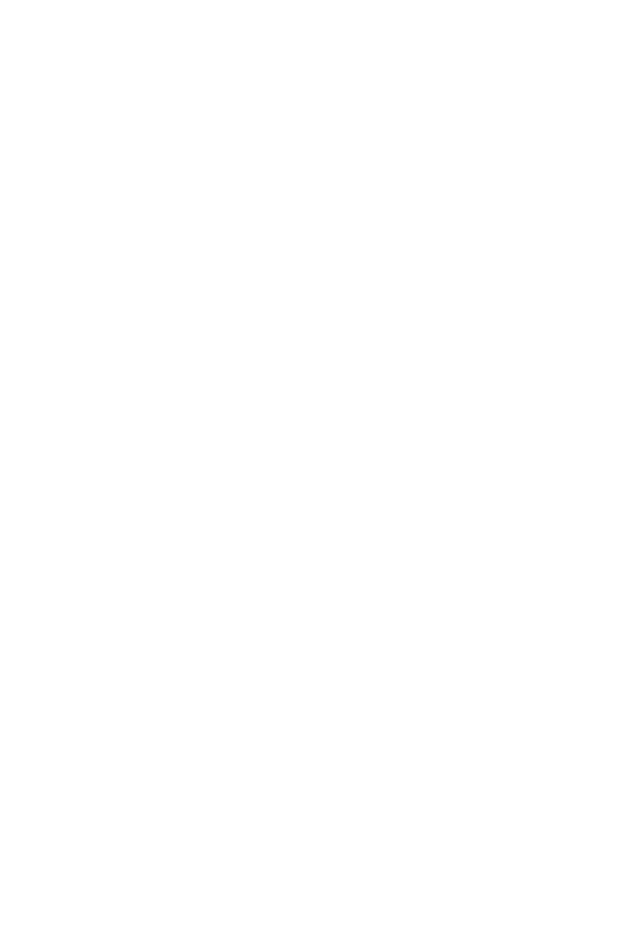
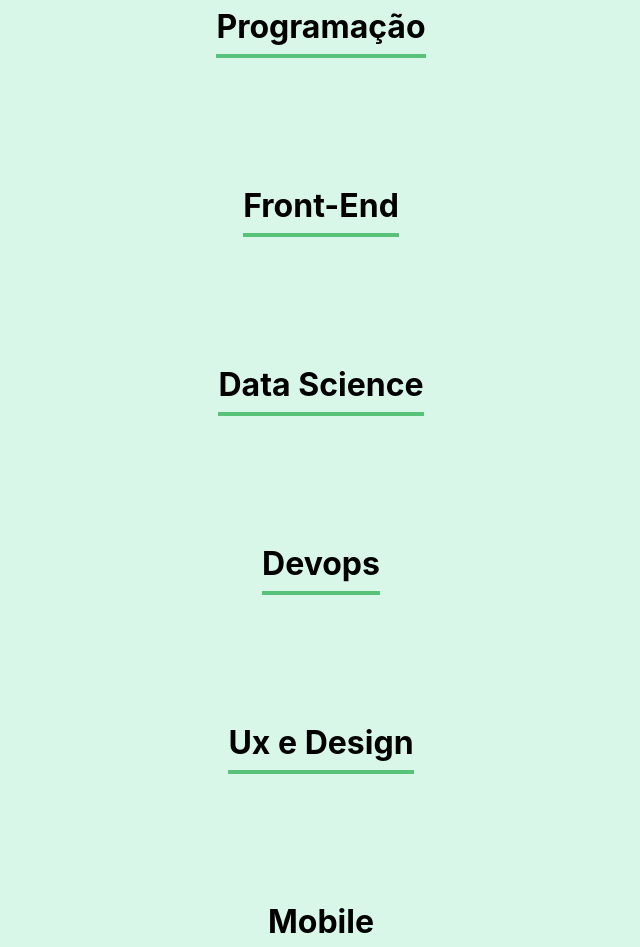
Before and after one commit to TutuSilva/organo, a React (Create React App) app: page / in a window 1280 px wide. Shown: the part 1340-2287 px from the top of the page, without its empty margins (319-959 px from the left). Before the commit the page ends 1283 px from the top, so only its background shows below. Built offline with nearby package versions, Linux system fonts and the light colour scheme; the HTML template or start-up script is replaced by a standard one.

Commit message:
time quyase feito

```diff
--- a/src/App.js
+++ b/src/App.js
@@ -1,16 +1,61 @@
 import { useState } from "react";
 import Banner from "./componentes/Banner/Banner";
 import Formu from "./componentes/form";
+import Time from "./componentes/Times";
 
 function App() {
+  const times = [
+    {
+      nome: "Programação",
+      corPrimaria: "#57c278",
+      corSecundaria: "#d9f7e9",
+    },
+    {
+      nome: "Front-End",
+      corPrimaria: "#82cffa",
+      corSecundaria: "#e8f8ff",
+    },
+    {
+      nome: "Data Science",
+      corPrimaria: "#a6d157",
+      corSecundaria: "#f0f8e2",
+    },
+    {
+      nome: "Devops",
+      corPrimaria: "",
+      corSecundaria: "",
+    },
+    {
+      nome: "Ux e Design ",
+      corPrimaria: "#db6ebf",
+      corSecundaria: "#fae9f5",
+    },
+    {
+      nome: "Mobile ",
+      corPrimaria: "#ffba05",
+      corSecundaria: "#fff5d9",
+    },
+    {
+      nome: "Inovação e Gestão",
+      corPrimaria: "#FF8a29",
+      corSecundaria: "#ffeedf",
+    },
+  ];
   const [colaboradores, setColaboradores] = useState([]);
   const aoNovoColaboradorAdicionado = (colaborador) => {
-    setColaboradores([...colaboradores, colaborador])
+    setColaboradores([...colaboradores, colaborador]);
   };
   return (
     <div className="App">
       <Banner />
-      <Formu aoColaboradorCadastrado={colaborador => aoNovoColaboradorAdicionado(colaborador)} />
+      <Formu
+        aoColaboradorCadastrado={(colaborador) =>
+          aoNovoColaboradorAdicionado(colaborador)
+        }
+      />
+      {times.map((time) => (
+        <Time nome={time.nome} />
+      ))}
     </div>
   );
 }
--- /dev/null
+++ b/src/componentes/Times/index.js
@@ -0,0 +1,10 @@
+import "./time.css";
+
+const Time = (props)=>{
+    return(
+        <section className="time">
+            <h3>{props.nome}</h3>
+        </section>
+    )
+}
+export default Time
--- /dev/null
+++ b/src/componentes/Times/time.css
@@ -0,0 +1,11 @@
+.time {
+  text-align: center;
+  padding: 32px;
+  background-color: #d9f7e9;
+}
+.time h3 {
+  font-size: 32px;
+  border-bottom: 4px solid #57c278;
+  display: inline-block;
+  padding-bottom: 8px;
+}
```
